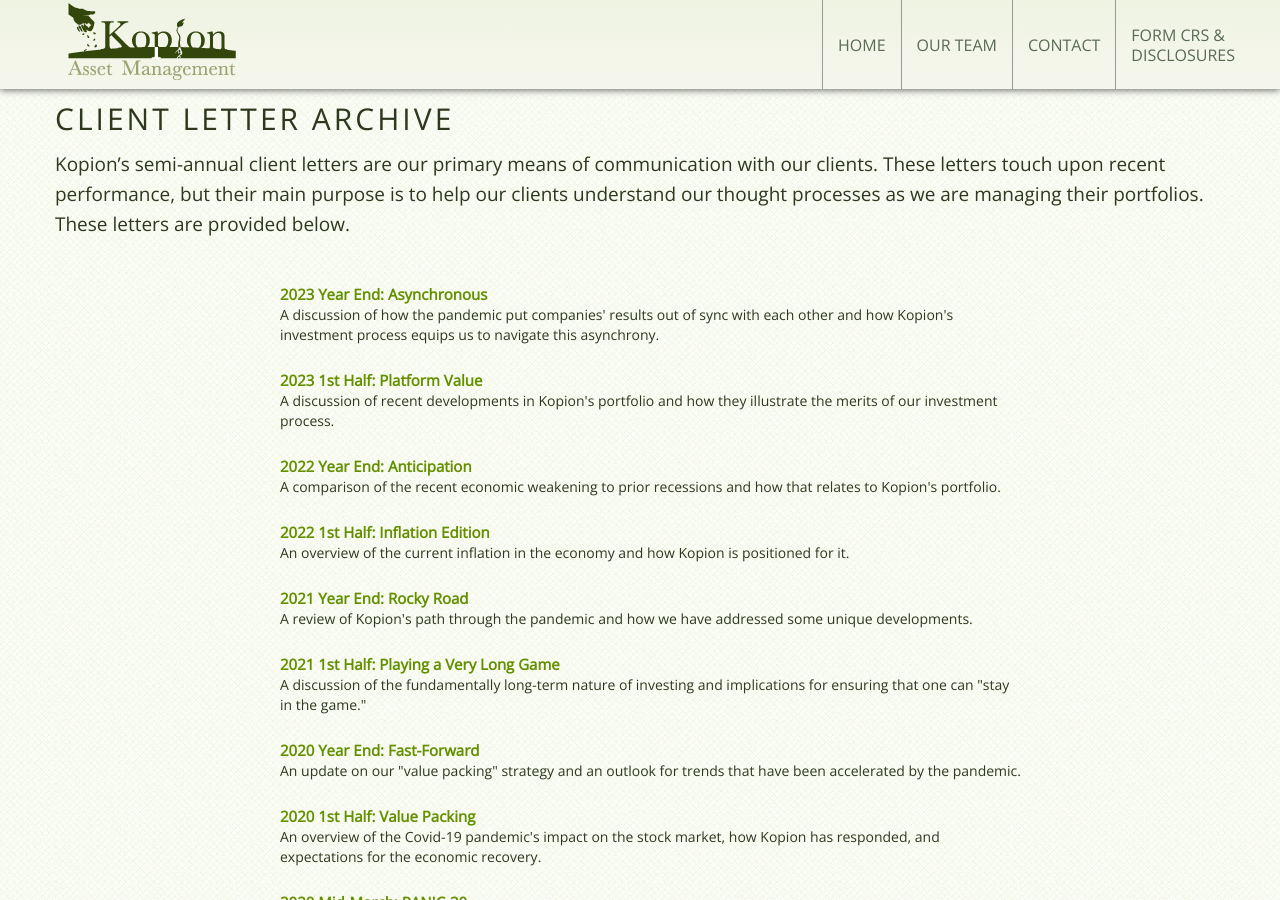
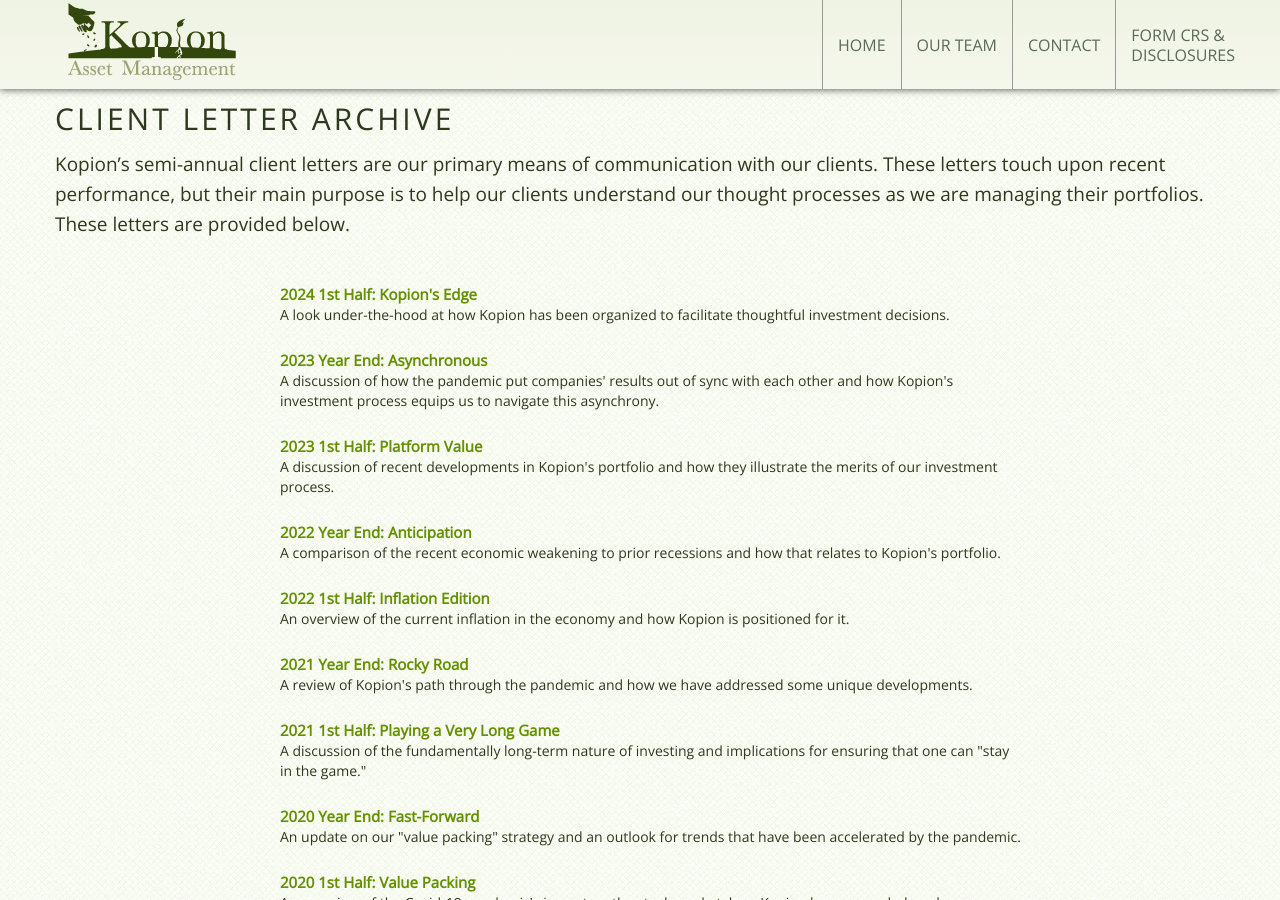
Before and after one commit to tlewismedia/kopion, a Jekyll site: the page built from letters.html, in a window 1280 px wide and 900 px high. Built offline with Jekyll 4.4.1, drawn with Linux system fonts in a browser that asks for light colours.

Commit message:
2024 aug update

```diff
--- a/_data/letters.yml
+++ b/_data/letters.yml
@@ -1,4 +1,8 @@
 ---
+-
+  caption: "A look under-the-hood at how Kopion has been organized to facilitate thoughtful investment decisions."
+  file: kopion-edge.pdf
+  title: "2024 1st Half: Kopion's Edge"
 -
   caption: "A discussion of how the pandemic put companies' results out of sync with each other and how Kopion's investment process equips us to navigate this asynchrony."
   file: async.pdf
```
Also changed, not shown: 1 other file.
